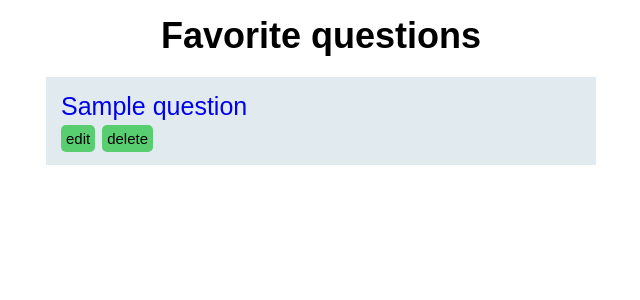
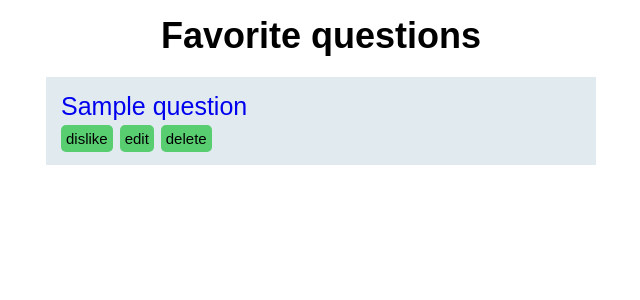
Before and after one commit to wiktorpiela/carsforum, a Django app: page /liked-questions/ in a window 1280 px wide. Shown: the part 80-380 px from the top of the page, without its empty margins (319-959 px from the left). Run offline with Django 4.2, Linux system fonts and the light colour scheme; a user stored in the database is signed in; tables that the repository leaves empty hold one stand-in row (values such as "Sample post").

Commit message:
dislike fav questions added

```diff
--- a/forumapp/templates/liked_questions.html
+++ b/forumapp/templates/liked_questions.html
@@ -22,6 +22,7 @@
                             <a href="{% url 'forumapp:question_details' question.id %}">{{question.title}}</a>
                         </div>
                         <div>
+                            <a href="{% url 'forumapp:like_question' question.id %}" class="btn btn-full special-btn">dislike</a>
                             <a href="{% url 'forumapp:edit_question' question.id %}" class="btn btn-full special-btn">edit</a>
                             <a href="{% url 'forumapp:delete_question' question.id %}" class="btn btn-full special-btn">delete</a>
                         </div>
@@ -29,7 +30,14 @@
                     </li>
                     {% else %}
                         <li>
-                            <a href="{% url 'forumapp:question_details' question.id %}">{{question.title}} by {{question.user}}</a>
+
+                            <div>
+                                <a href="{% url 'forumapp:question_details' question.id %}">{{question.title}} by {{question.user}}</a>
+                            </div>
+                            <div>
+                                <a href="{% url 'forumapp:like_question' question.id %}" class="btn btn-full special-btn">dislike</a>
+                            </div>
+
                         </li>
                     {% endif %}
                 </div>
@@ -37,7 +45,9 @@
         </ul>
 
         {% else %}
+
             <h1>You dont't have favorite questions yet!</h1>
+
         {% endif %}
 
     </div>
```
